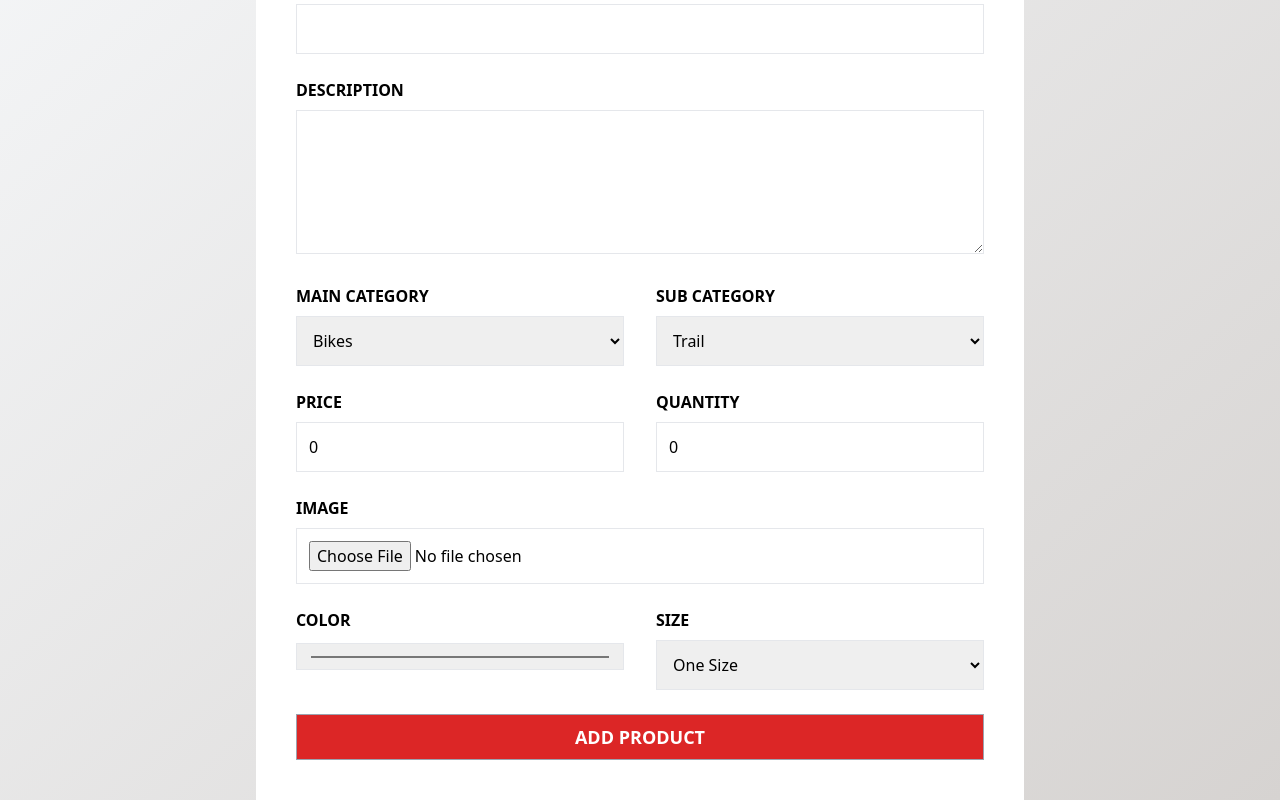
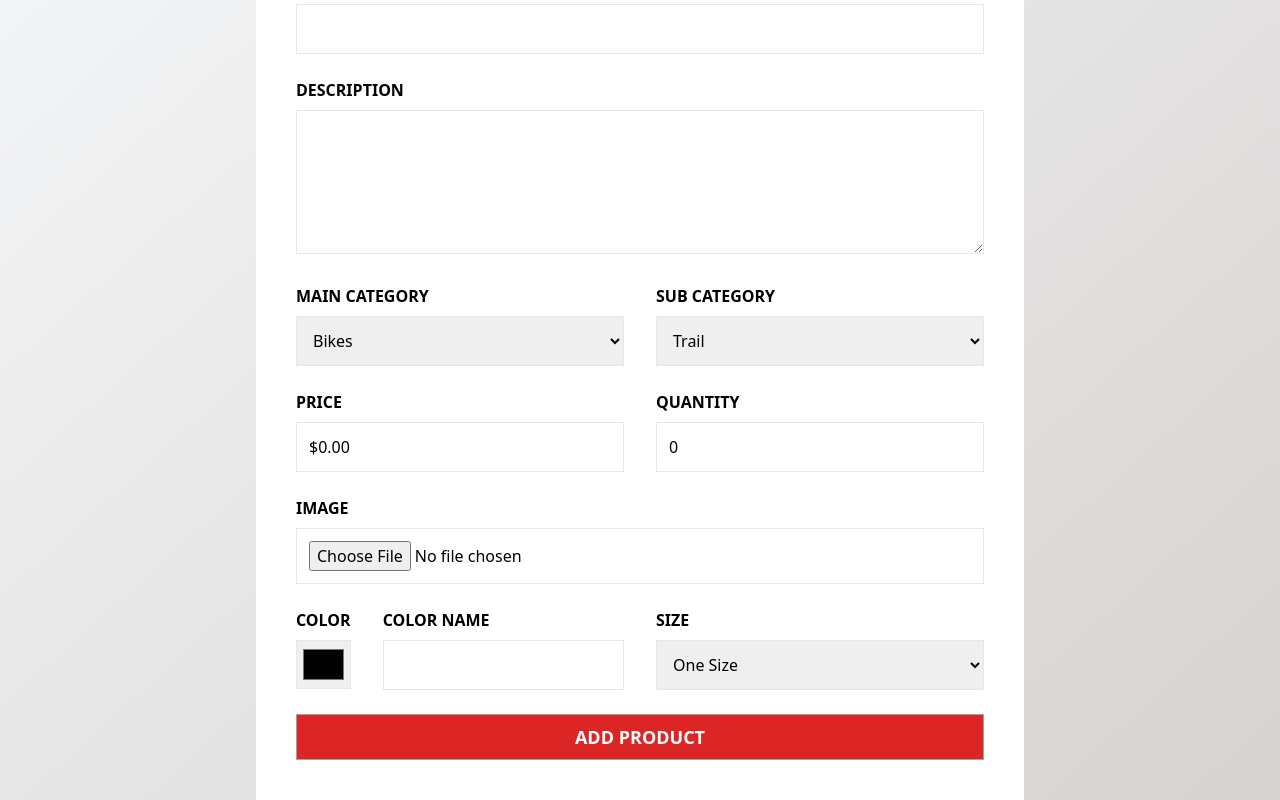
Before and after one commit to jordanruhle/ecommerce, a React (Create React App) app in the folder client/: page /products/create in a window 1280 px wide. Shown: the part 350-1150 px from the top of the page. Built offline with nearby package versions, Linux system fonts and the light colour scheme; the HTML template or start-up script is replaced by a standard one.

Commit message:
added auto number formatting to the create product form, styled color input, dynamically render colorName

```diff
--- a/client/src/components/CheckoutComponents/CheckoutItemCard.jsx
+++ b/client/src/components/CheckoutComponents/CheckoutItemCard.jsx
@@ -19,12 +19,17 @@ const CheckoutItemCard = ({ id, quantity }) => {
           quantity: product.quantity,
           quantitySold: product.quantitySold,
           color: product.color,
+          colorName: product.colorName,
           size: product.size,
         }));
         setLoaded(true);
       })
       .catch(err => console.log(err));
   }, []);
+
+  const capitalizeFirstLetter = (str) => {
+    return str.charAt(0).toUpperCase() + str.slice(1).toLowerCase();
+}
 
   return (
     <div className="grid grid-cols-5">
@@ -36,7 +41,7 @@ const CheckoutItemCard = ({ id, quantity }) => {
               <div>
                 <p className='uppercase font-semibold'>{productInfo.brand} {productInfo.name}</p>
                 {/* eventually generate color productInfo.color? */}
-                <p>Turquoise</p>
+                <p>{capitalizeFirstLetter(productInfo.colorName)}</p>
                 <p>{productInfo.size}</p>
               </div>
             </div>
--- a/client/src/components/ItemCard.jsx
+++ b/client/src/components/ItemCard.jsx
@@ -22,6 +22,7 @@ const ItemCard = ({ id, cart, setCart, removeProduct, updateProduct, quantity })
                     quantity: product.quantity,
                     quantitySold: product.quantitySold,
                     color: product.color,
+                    colorName: product.colorName,
                     size: product.size,
                 }));
                 setLoaded(true);
@@ -55,6 +56,10 @@ const ItemCard = ({ id, cart, setCart, removeProduct, updateProduct, quantity })
             setCart(updatedCart)
         }
     }
+
+    const capitalizeFirstLetter = (str) => {
+        return str.charAt(0).toUpperCase() + str.slice(1).toLowerCase();
+    }
     return (
         <>
             {
@@ -63,7 +68,7 @@ const ItemCard = ({ id, cart, setCart, removeProduct, updateProduct, quantity })
                         <img src="https://content.backcountry.com/images/items/1200/YTI/YTIR1DG/TUR.jpg" alt="cart item" className=' h-60' />
                         <div className='grow shrink-0 basis-1/3'>
                             <p>{productInfo.brand} {productInfo.name}</p>
-                            <p>Turquoise</p>
+                            <p>{capitalizeFirstLetter(productInfo.colorName)}</p>
                             <p>{productInfo.size}</p>
                         </div>
                         <div className='shrink'>
--- a/client/src/components/ProductForm.jsx
+++ b/client/src/components/ProductForm.jsx
@@ -4,14 +4,39 @@ import SubCategoryFilter from './SubCategoryFilter'
 
 
 const ProductForm = ({ title, subTitle, buttonText, submitFunction, productInfo, setProductInfo }) => {
+    const [inputValue, setInputValue] = useState('$0.00')
 
     const changeHandler = (e) => {
         setProductInfo((previousState) => ({
             ...previousState,
             [e.target.name]: e.target.value
         }))
-        console.log(productInfo)
+        // console.log(productInfo)
     }
+
+    const handlePriceChange = (e) => {
+        let input = e.target.value.replace(/[^\d]/g, '');
+        let cents = parseInt(input, 10);
+        if (isNaN(cents)) {
+            cents = 0;
+        }
+
+        let dollars = cents / 100;
+        let formattedPrice = dollars.toLocaleString('en-US', {
+            style: 'currency',
+            currency: 'USD',
+            minimumFractionDigits: 2,
+            maximumFractionDigits: 2,
+        });
+        setProductInfo((previousState) => ({
+            ...previousState,
+            price: dollars
+        }));
+        setInputValue(formattedPrice);
+        console.log(inputValue)
+        console.log(productInfo.price)
+    };
+
 
     const fileChangeHandler = (e) => {
         setProductInfo((previousState) => ({
@@ -30,26 +55,26 @@ const ProductForm = ({ title, subTitle, buttonText, submitFunction, productInfo,
                 {/*---------- Name ---------- */}
                 <div className='mb-6'>
                     <p className='text-md font-semibold mb-2 uppercase'>Name</p>
-                    <input onChange={ changeHandler } type="text" name="name" value={productInfo.name} className=' w-full p-3 border' />
+                    <input onChange={changeHandler} type="text" name="name" value={productInfo.name} className=' w-full p-3 border' />
                 </div>
 
                 {/*---------- Brand ---------- */}
                 <div className='mb-6'>
                     <p className='text-md font-semibold mb-2 uppercase'>Brand</p>
-                    <input onChange={ changeHandler } type="text" name="brand" value={productInfo.brand} className=' w-full p-3 border' />
+                    <input onChange={changeHandler} type="text" name="brand" value={productInfo.brand} className=' w-full p-3 border' />
                 </div>
 
                 {/*---------- Description ---------- */}
                 <div className=' mb-6'>
                     <p className='text-md font-semibold mb-2 uppercase focus:bg-slate-50'>Description</p>
-                    <textarea onChange={ changeHandler } type="textarea" name="description" value={productInfo.description} className='h-36 w-full text-start p-3 border ' />
+                    <textarea onChange={changeHandler} type="textarea" name="description" value={productInfo.description} className='h-36 w-full text-start p-3 border ' />
                 </div>
 
                 {/*---------- Main Category ---------- */}
-                <div className="md:flex">
-                    <div className='mb-6 mr-8 w-full'>
+                <div className="md:flex gap-8">
+                    <div className='mb-6 w-full'>
                         <p className='text-md font-semibold mb-2 uppercase' >Main Category</p>
-                        <select onChange={ changeHandler } name="mainCategory" value={productInfo.mainCategory} className=' w-full p-3 border' >
+                        <select onChange={changeHandler} name="mainCategory" value={productInfo.mainCategory} className=' w-full p-3 border' >
                             <option value="bikes">Bikes</option>
                             <option value="components">Components</option>
                             <option value="accessories">Accessories</option>
@@ -64,36 +89,43 @@ const ProductForm = ({ title, subTitle, buttonText, submitFunction, productInfo,
                 </div>
 
                 {/*---------- Price ---------- */}
-                <div className="md:flex">
-                    <div className='mb-6 mr-8 w-full'>
+                <div className="md:flex gap-8">
+                    <div className='mb-6 w-full'>
                         <p className='text-md font-semibold mb-2 uppercase'>Price</p>
-                        <input onChange={ changeHandler } type="text" pattern="[0-9]+([.][0-9]{2})?" placeholder='0.00' name="price" value={productInfo.price} className='w-full p-3 border' />
+                        <input onChange={handlePriceChange} type="text" name="price" value={inputValue} className='w-full p-3 border' />
                     </div>
-
                     {/*---------- Quantity ---------- */}
                     <div className='mb-6 w-full'>
                         <p className='text-md font-semibold mb-2 uppercase'>Quantity</p>
-                        <input onChange={ changeHandler } type="number" name="quantity" value={productInfo.quantity} className=' w-full p-3 border' />
+                        <input onChange={changeHandler} type="number" name="quantity" value={productInfo.quantity} className=' w-full p-3 border' />
                     </div>
                 </div>
 
                 {/*---------- Image ---------- */}
                 <div className='mb-6'>
                     <p className='text-md font-semibold mb-2 uppercase'>Image</p>
-                    <input onChange={ fileChangeHandler } type="file" name="image" className=' w-full p-3 border' />
+                    <input onChange={fileChangeHandler} type="file" name="image" className=' w-full p-3 border' />
                 </div>
 
                 {/*---------- Color ---------- */}
-                <div className="md:flex">
-                    <div className='mb-6 mr-8 w-full'>
-                        <p className='text-md font-semibold mb-2 uppercase'>Color</p>
-                        <input onChange={ changeHandler } type="color" name="color" value={productInfo.color} className=' w-full p-3 border' />
+                <div className="md:flex gap-8">
+                    <div className='flex gap-8 w-full'>
+                        <div className='mb-6'>
+                            <p className='text-md font-semibold mb-2 uppercase'>Color</p>
+                            <input onChange={changeHandler} type="color" name="color" value={productInfo.color} className=' w-full border h-3/5 p-1' />
+                        </div>
+
+                        {/*---------- Color Name ---------- */}
+                        <div className='mb-6 w-full'>
+                            <p className='text-md font-semibold mb-2 uppercase'>Color Name</p>
+                            <input onChange={changeHandler} type="text" name="colorName" value={productInfo.colorName} className=' w-full p-3 border' />
+                        </div>
                     </div>
 
                     {/*---------- Size ---------- */}
                     <div className='mb-6 w-full'>
                         <p className='text-md font-semibold mb-2 uppercase' >Size</p>
-                        <select onChange={ changeHandler } name="size" value={productInfo.size} className=' w-full p-3 border' >
+                        <select onChange={changeHandler} name="size" value={productInfo.size} className=' w-full p-3 border' >
                             <option value="One Size">One Size</option>
                             <option value="XS">X-Small</option>
                             <option value="S">Small</option>
--- a/client/src/views/ProductCreateOne.jsx
+++ b/client/src/views/ProductCreateOne.jsx
@@ -14,11 +14,12 @@ const ProductCreateOne = () => {
     description: "",
     mainCategory: "bikes",
     subCategory: "",
-    price: 0.00,
+    price: '$0.00',
     quantity: 0,
     quantitySold: 0,
     image: "",
     color: "#000000",
+    colorName: "",
     size: "One Size"
 })
 
```
Also changed, not shown: 1 other file (tests, documents, lock files or other folders).
